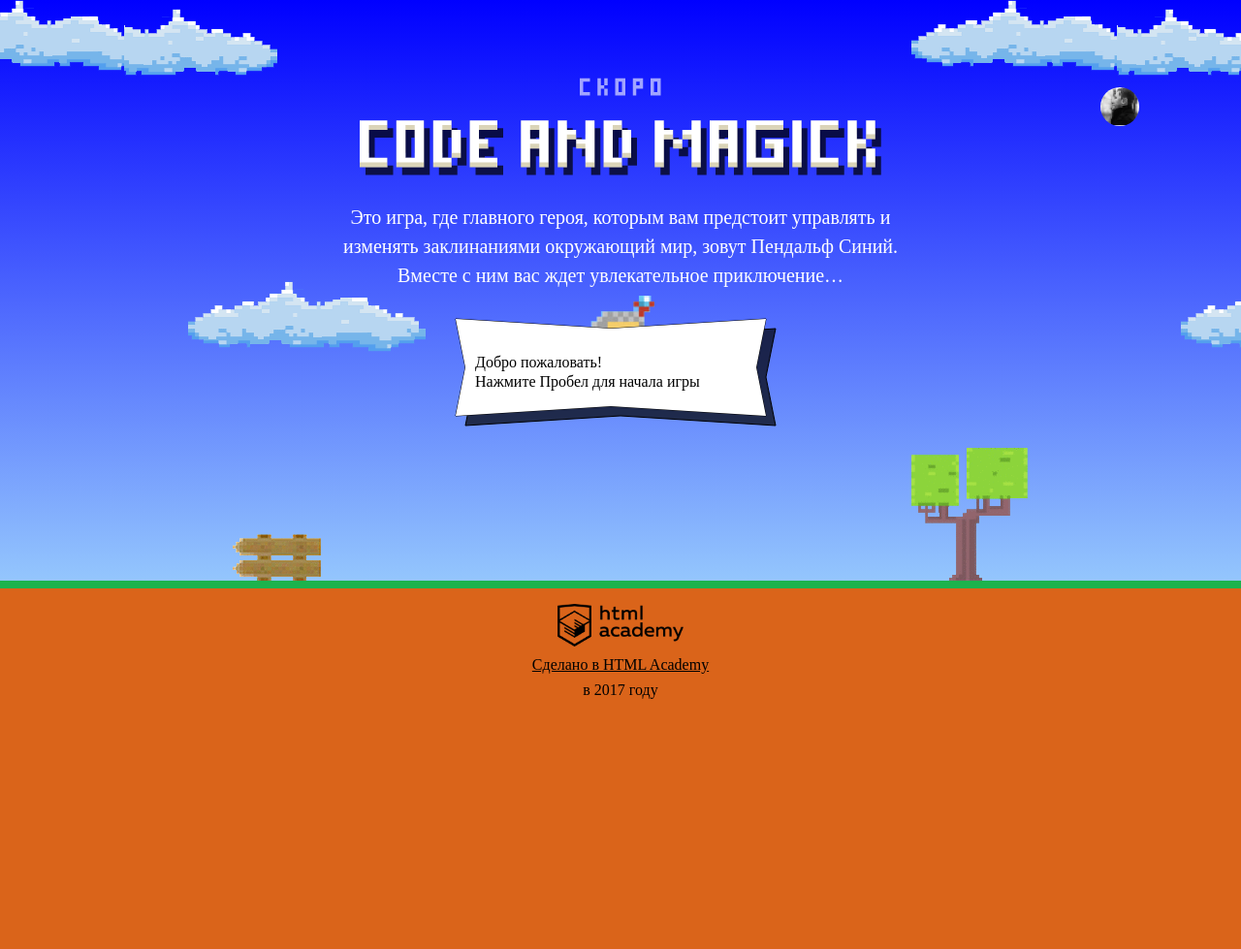
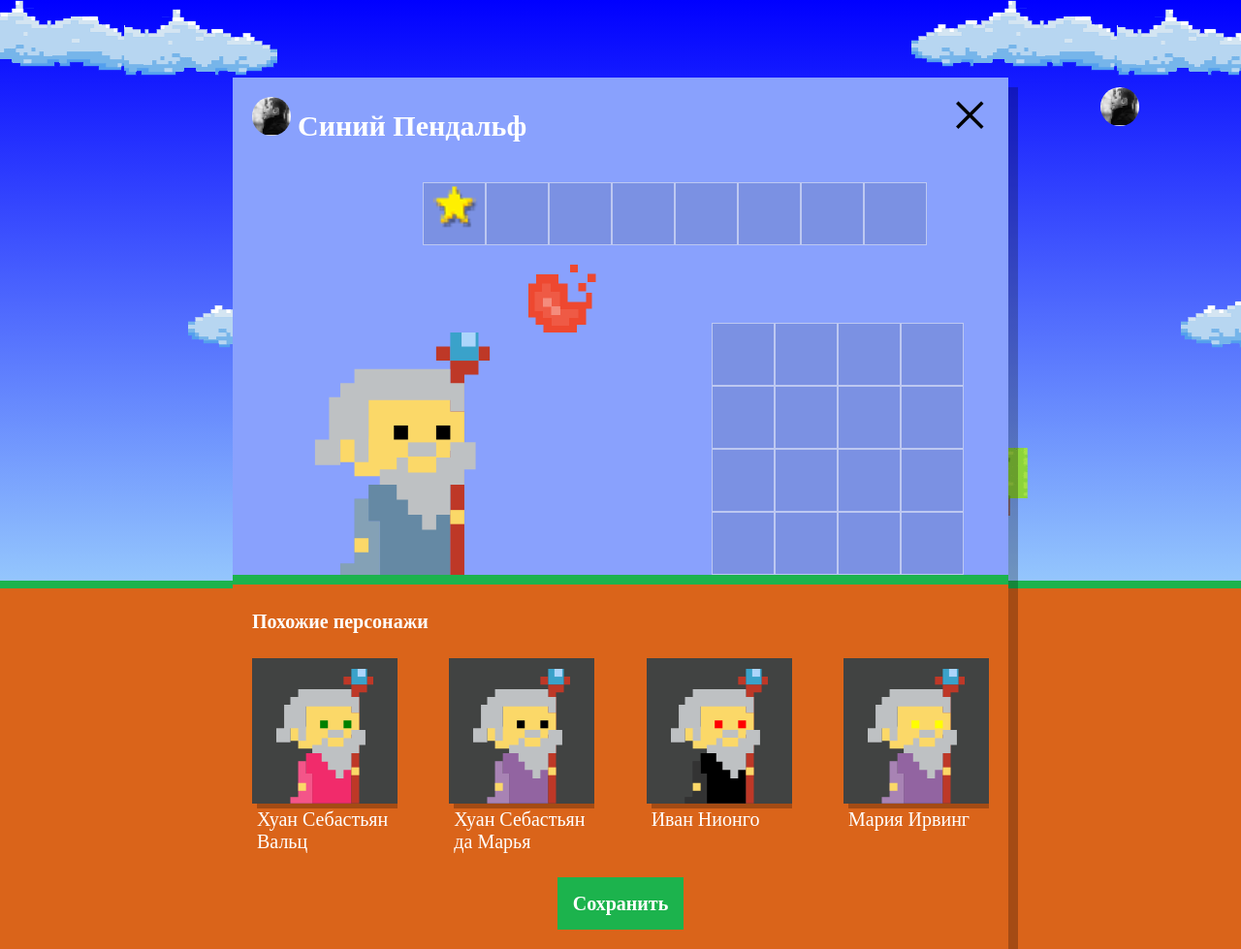
Before and after one commit to daw-T/479579-code-and-magick-19, a website: page index.html in a window 1280 px wide. Shown: the whole page at 97% size. Before the commit the page ends 800 px from the top, so only its background shows below. Drawn offline with Linux system fonts and the light colour scheme; a web font is replaced by a local one.

Commit message:
добавляет страницу setup.js для вывода похожих персонажей

```diff
--- a/index.html
+++ b/index.html
@@ -202,7 +202,7 @@
     return height / 3 - getWizardHeight ();
   };
 </script>
-
+<script src="js/setup.js"></script>
 <script src="js/stat.js"></script>
 <script src="js/game.js"></script>
 
--- /dev/null
+++ b/js/setup.js
@@ -0,0 +1,68 @@
+'use strict';
+
+var userDialog = document.querySelector('.setup');
+userDialog.classList.remove('hidden');
+document.querySelector('.setup-similar').classList.remove('hidden');
+
+var similarListElement = document.querySelector('.setup-similar-list');
+var similarWizardTemplate = document.querySelector('#similar-wizard-template')
+  .content
+  .querySelector('.setup-similar-item');
+
+var WIZARD_NAMES = ['Иван', 'Хуан Себастьян', 'Мария', 'Кристоф', 'Виктор', 'Юлия', 'Люпита', 'Вашингтон'];
+var WIZARD_SURNAMES = ['да Марья', 'Верон', 'Мирабелла', 'Вальц', 'Онопко', 'Топольницкая', 'Нионго', 'Ирвинг'];
+var COAT_COLOR = ['rgb(101, 137, 164)', 'rgb(241, 43, 107)', 'rgb(146, 100, 161)', 'rgb(56, 159, 117)', 'rgb(215, 210, 55)', 'rgb(0, 0, 0)'];
+var EYES_COLOR = ['black', 'red', 'blue', 'yellow', 'green'];
+
+var randomArrayElement = function (arr) {
+  return arr[Math.floor(Math.random() * arr.length)];
+};
+
+var getFullName = function (names, surnames) {
+  return randomArrayElement(names) + ' ' + randomArrayElement(surnames);
+};
+
+var getCoatColor = function (coat) {
+  return randomArrayElement(coat);
+};
+
+var getEyesColor = function (eyesColor) {
+  return randomArrayElement(eyesColor);
+};
+
+var wizards = [
+  {
+    name: getFullName(WIZARD_NAMES, WIZARD_SURNAMES),
+    coatColor: getCoatColor(COAT_COLOR),
+    eyesColor: getEyesColor(EYES_COLOR)
+  },
+  {
+    name: getFullName(WIZARD_NAMES, WIZARD_SURNAMES),
+    coatColor: getCoatColor(COAT_COLOR),
+  },
+  {
+    name: getFullName(WIZARD_NAMES, WIZARD_SURNAMES),
+    coatColor: getCoatColor(COAT_COLOR),
+    eyesColor: getEyesColor(EYES_COLOR)
+  },
+  {
+    name: getFullName(WIZARD_NAMES, WIZARD_SURNAMES),
+    coatColor: getCoatColor(COAT_COLOR),
+    eyesColor: getEyesColor(EYES_COLOR)
+  }
+];
+
+var creatWizard = function (item) {
+  item.querySelector('.setup-similar-label').textContent = wizards[i].name;
+  item.querySelector('.wizard-coat').style.fill = wizards[i].coatColor;
+  item.querySelector('.wizard-eyes').style.fill = wizards[i].eyesColor;
+
+  return wizardElement;
+};
+
+for (var i = 0; i < wizards.length; i++) {
+  var wizardElement = similarWizardTemplate.cloneNode(true);
+
+  creatWizard(wizardElement);
+  similarListElement.appendChild(wizardElement);
+}
```
